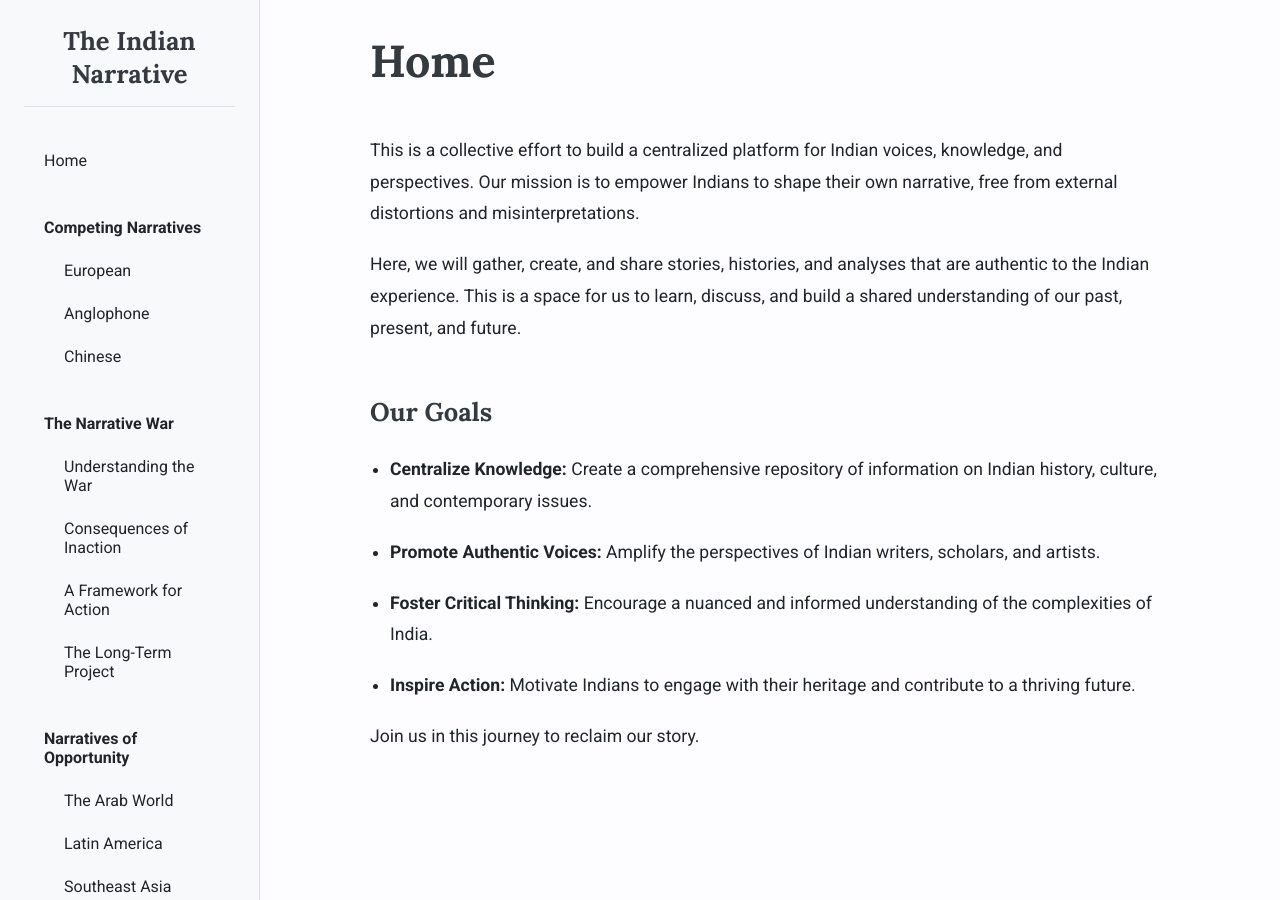
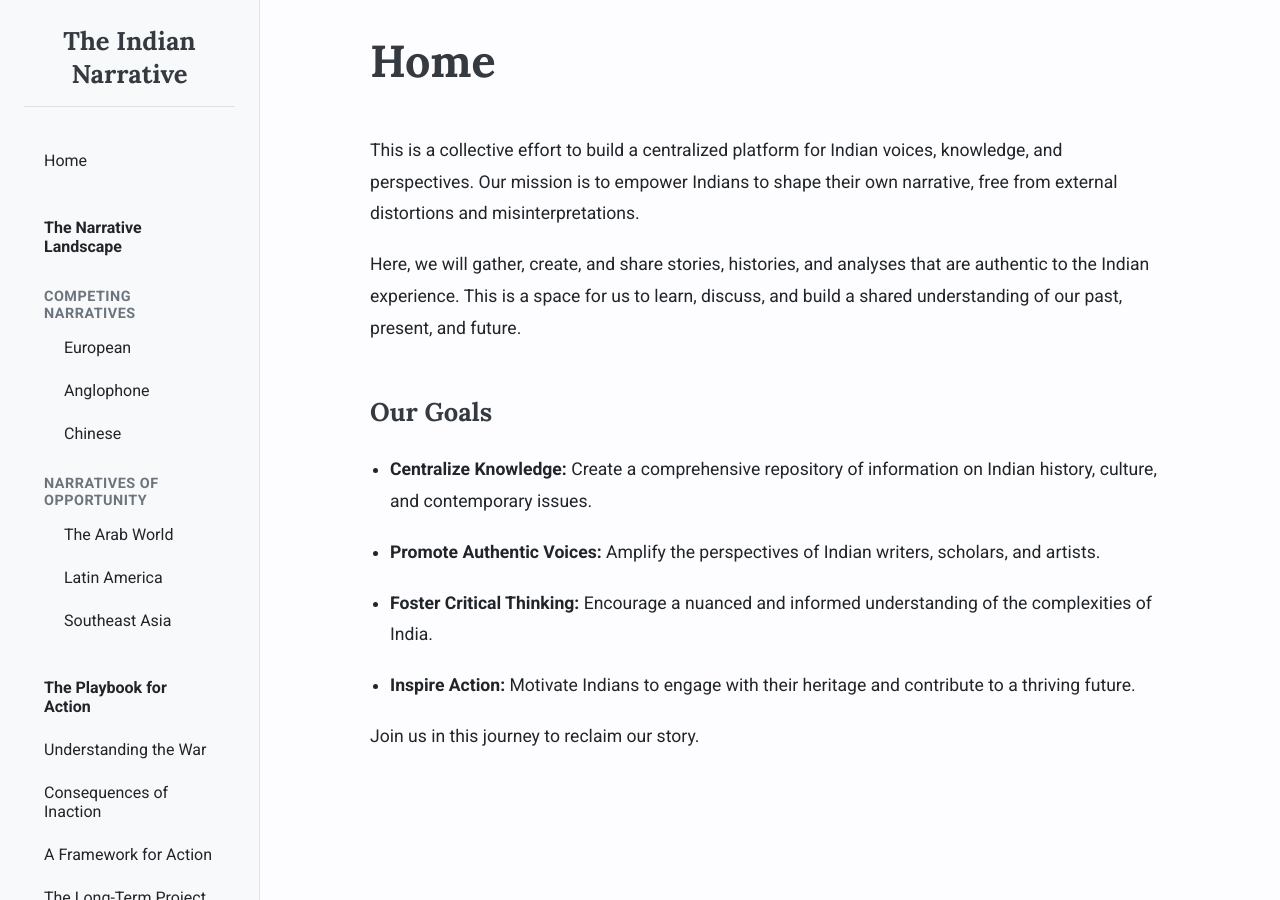
Before and after one commit to nodesman/indian-narrative, a Jekyll site: the page built from index.md, in a window 1280 px wide. Built offline with Jekyll 4.4.1, drawn with Linux system fonts in a browser that asks for light colours.

Commit message:
refactor: Restructure sidebar for a more logical user journey
- Consolidates all narrative analysis under a new 'The Narrative Landscape' category.
- Renames the action-oriented section to 'The Playbook for Action' for a more empowering tone.
- This creates a clearer flow for the user, moving from analysis to practical guidance.

```diff
--- a/_layouts/default.html
+++ b/_layouts/default.html
@@ -14,29 +14,29 @@
       </div>
       <nav class="sidebar-nav">
         <a href="{{"/" | relative_url }}">Home</a>
+
         <div class="nav-category">
-          <span class="nav-category-title">Competing Narratives</span>
+          <span class="nav-category-title">The Narrative Landscape</span>
           <div class="nav-submenu">
-            <a href="{{"/european-narrative/" | relative_url }}">European</a>
-            <a href="{{"/anglophone-narrative/" | relative_url }}">Anglophone</a>
-            <a href="{{"/chinese-narrative/" | relative_url }}">Chinese</a>
+            <span class="nav-subcategory-title">Competing Narratives</span>
+            <a href="{{"/european-narrative/" | relative_url }}" class="nav-indented-item">European</a>
+            <a href="{{"/anglophone-narrative/" | relative_url }}" class="nav-indented-item">Anglophone</a>
+            <a href="{{"/chinese-narrative/" | relative_url }}" class="nav-indented-item">Chinese</a>
+
+            <span class="nav-subcategory-title">Narratives of Opportunity</span>
+            <a href="{{"/arab-world-narrative/" | relative_url }}" class="nav-indented-item">The Arab World</a>
+            <a href="{{"/latin-america-narrative/" | relative_url }}" class="nav-indented-item">Latin America</a>
+            <a href="{{"/southeast-asia-narrative/" | relative_url }}" class="nav-indented-item">Southeast Asia</a>
           </div>
         </div>
+
         <div class="nav-category">
-          <span class="nav-category-title">The Narrative War</span>
+          <span class="nav-category-title">The Playbook for Action</span>
           <div class="nav-submenu">
             <a href="{{"/understanding-the-war/" | relative_url }}">Understanding the War</a>
             <a href="{{"/consequences-of-inaction/" | relative_url }}">Consequences of Inaction</a>
             <a href="{{"/framework-for-action/" | relative_url }}">A Framework for Action</a>
             <a href="{{"/the-long-term-project/" | relative_url }}">The Long-Term Project</a>
-          </div>
-        </div>
-        <div class="nav-category">
-          <span class="nav-category-title">Narratives of Opportunity</span>
-          <div class="nav-submenu">
-            <a href="{{"/arab-world-narrative/" | relative_url }}">The Arab World</a>
-            <a href="{{"/latin-america-narrative/" | relative_url }}">Latin America</a>
-            <a href="{{"/southeast-asia-narrative/" | relative_url }}">Southeast Asia</a>
           </div>
         </div>
       </nav>
--- a/assets/css/main.scss
+++ b/assets/css/main.scss
@@ -81,9 +81,24 @@ body {
   cursor: default;
 }
 
+.nav-subcategory-title {
+  padding: 0.75rem 1.25rem 0.25rem;
+  font-size: 0.9rem;
+  font-weight: 700;
+  color: #6c757d; /* A muted color */
+  text-transform: uppercase;
+  letter-spacing: 0.5px;
+  display: block;
+  margin-top: 0.5rem;
+}
+
 .nav-submenu a {
-  padding-left: 2.5rem; /* Indent submenu items */
+  padding-left: 1.25rem; /* Default padding for submenu items */
   font-weight: 400;
+}
+
+.nav-indented-item {
+  padding-left: 2.5rem !important; /* Increased padding for nested items */
 }
 
 
```
